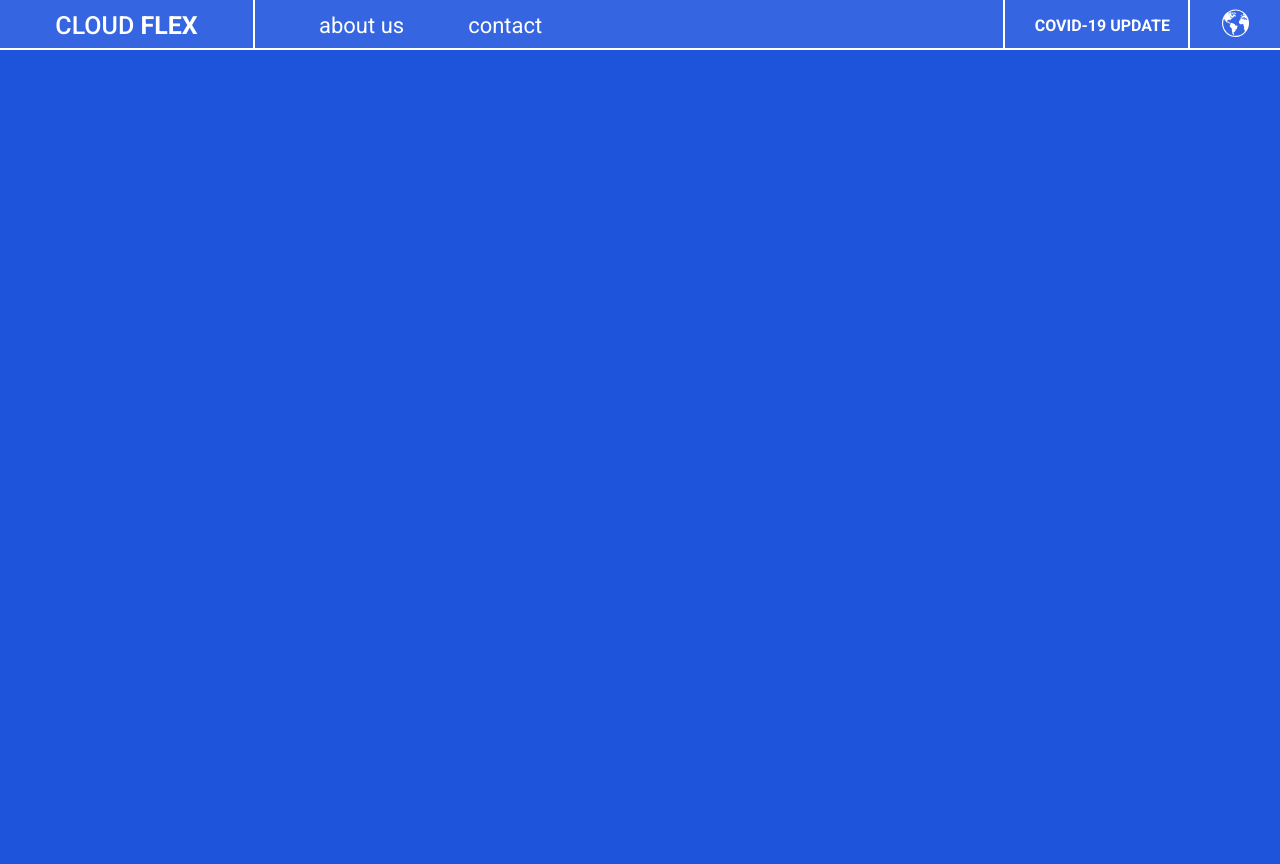
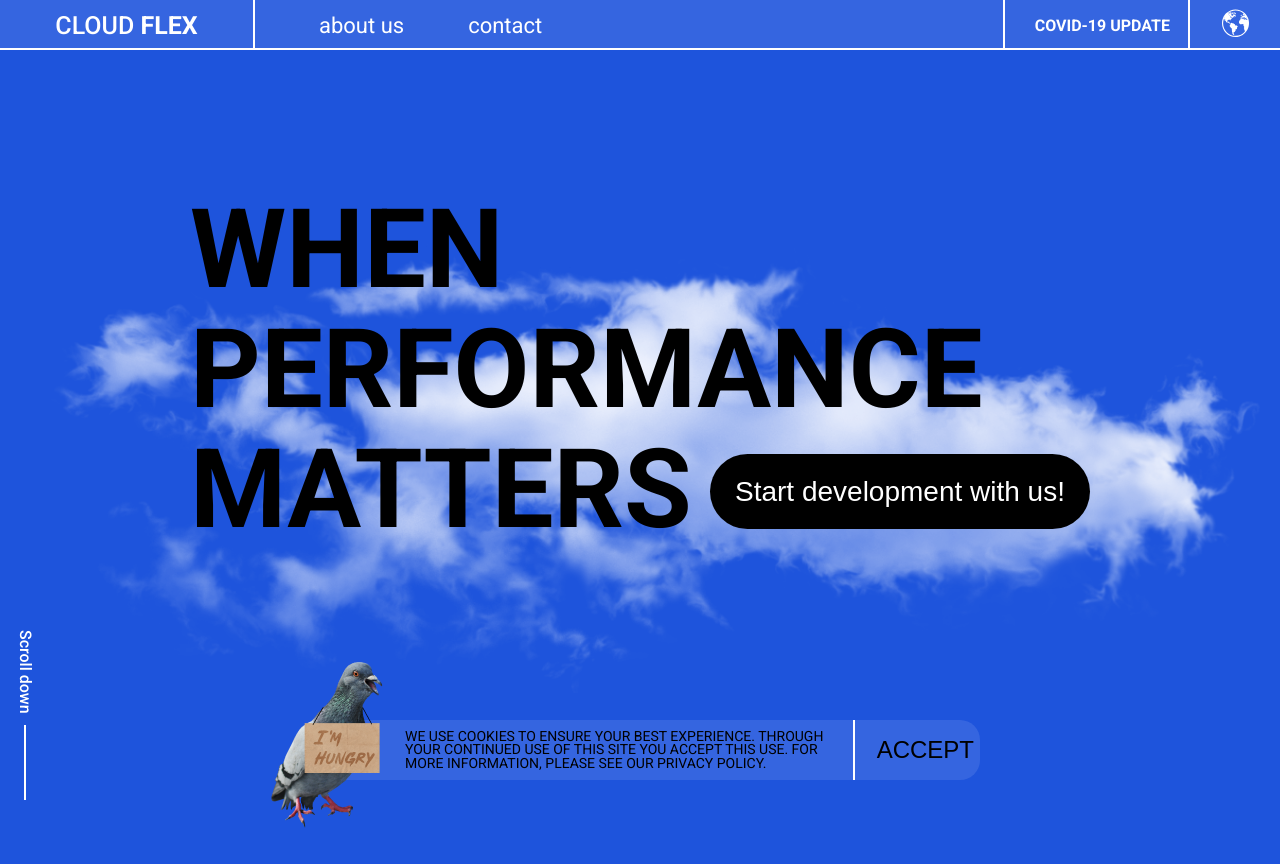
Before and after one commit to LINKERUU/landing_live_streaming, a website: page index.html in a window 1280 px wide. Before the commit the page ends 800 px from the top, so only its background shows below. Drawn offline with nearby package versions, Linux system fonts and the light colour scheme; files that its build step writes are made by us from their sources.

Commit message:
hero section implemention

```diff
--- a/index.html
+++ b/index.html
@@ -13,6 +13,7 @@
     <link rel="stylesheet" href="dist/index.css">
     <title>Live Streaming</title>
 </head>
+
 <body>
     <header class="header" aria-label="header">
         <div class="container">
@@ -25,7 +26,7 @@
                         <li class="list__item" aria-label="first link">
                             <a href="#" class="list__item-link">about us</a>
                         </li>
-                          <li class="list__item" aria-label="second link">
+                        <li class="list__item" aria-label="second link">
                             <a href="#" class="list__item-link">contact</a>
                         </li>
                     </ul>
@@ -36,13 +37,36 @@
                 <div class="nav__glob-wrapper globe">
                     <a href="#" class="globe__link" aria-label="globe info">
                         <svg class="globe__link-icon" aria-label="globe img">
-                            <use href="assets/sprites.svg#earth-icon"/>
+                            <use href="assets/sprites.svg#earth-icon" />
                         </svg>
                     </a>
                 </div>
             </nav>
         </div>
     </header>
+    <main aria-label="main content">
+        <section class="hero-section" aria-label="section hero">
+            <div class="container">
+                <div class="hero">
+                    <div class="hero__content">
+                        <h1 class="hero__content-title">WHEN PERFORMANCE MATTERS</h1>
+                        <button class="hero__content-btn">Start development with us!</button>
+                    </div>
+
+                    <div class="hero__notify">
+                        <img src="assets/webp/pigeon.png" alt="pigeon img" class="hero__notify-img">
+                        <p class="hero__notify-content">WE USE COOKIES TO ENSURE YOUR BEST EXPERIENCE.
+                            THROUGH YOUR CONTINUED USE OF THIS SITE YOU ACCEPT THIS USE.
+                            FOR MORE INFORMATION, PLEASE SEE OUR PRIVACY POLICY.</p>
+                        <button class="hero__notify-btn">accept</button>
+                    </div>
+                    <div class="hero__scroll">
+                        <span class="hero__scroll-content">Scroll down</span>
+                    </div>
+                </div>
+            </div>
+        </section>
+    </main>
 </body>
 
 </html>
--- /dev/null
+++ b/styles/_hero.scss
@@ -0,0 +1,188 @@
+@use "variables" as v;
+@use "sass:color";
+@use "mixins" as m;
+@use "placeholders";
+
+.hero {
+    position: relative;
+    max-width: 1260px;
+    height: 830px;
+    margin: 0 auto;
+    padding: 140px 0;
+    background: url("../assets/webp/cloud.webp") center/contain no-repeat;
+
+    &__content {
+        position: relative;
+        width: 900px;
+        margin: 0 auto;
+
+        &-title {
+            @include m.font(110px, 700, v.$color-black);
+            line-height: 120px;
+        }
+        &-btn {
+            width: 380px;
+            height: 75px;
+            background-color: v.$color-black;
+            @include m.font(28px, 500, v.$color-white);
+            @include m.position(absolute, 1, -1, bottom, right, 21px);
+            border-radius: 90px;
+            border: none;
+
+            &:hover {
+                cursor: pointer;
+                background-color: color.adjust(v.$color-black, $alpha: -0.35);
+            }
+
+            &:focus-visible {
+                outline: 2px solid v.$color-white;
+            }
+        }
+
+        @media (max-width: v.$media-lg) {
+            width: 100%;
+            max-width: 700px;
+            height: 500px;
+
+            &-title {
+                @include m.font(100px, 700, v.$color-black);
+            }
+            &-btn {
+                @include m.position(absolute, 1, -1, bottom, left, 21px);
+            }
+        }
+
+        @media (max-width: v.$media-md) {
+            width: 100%;
+            max-width: 560px;
+            height: 400px;
+
+            &-title {
+                @include m.font(70px, 700, v.$color-black);
+                line-height: 100px;
+            }
+            &-btn {
+                @include m.position(absolute, 1, -1, bottom, left);
+                @include m.font(18px, 500, v.$color-white);
+            }
+        }
+
+        @media (max-width: v.$media-sm) {
+            height: 280px;
+            max-width: 350px;
+            width: 100%;
+
+            &-title {
+                @include m.font(45px, 700, v.$color-black);
+                line-height: 60px;
+            }
+
+            &-btn {
+                width: 280px;
+                @include m.position(absolute, 1, -1, bottom, left);
+                @include m.font(18px, 500, v.$color-white);
+            }
+        }
+    }
+
+    &__notify {
+        position: relative;
+        margin: 170px auto 0;
+        @include m.d-flex(end, center, nowrap, row, 10px);
+        height: 60px;
+        width: 680px;
+        background-color: color.adjust(v.$color-white, $alpha: -0.9);
+        border-radius: 20px;
+
+        &-img {
+            @include m.position(absolute, 1, -1, top, left, -77px, -30px);
+        }
+
+        &-content {
+            width: 450px;
+            @include m.d-flex(end, center, nowrap);
+            height: 100%;
+            @include m.font(14px, 400, v.$color-black);
+            border-right: 2px solid v.$color-white;
+            line-height: 0.95;
+            text-transform: uppercase;
+        }
+
+        &-btn {
+            width: 115px;
+            background: none;
+            border: none;
+            cursor: pointer;
+            @include m.font(24px, 400, v.$color-black);
+            @include m.d-flex(end, center, nowrap);
+            @extend %hover-light;
+            text-transform: uppercase;
+
+            &:focus {
+                outline: 2px solid v.$color-white;
+                border-radius: 5px;
+            }
+        }
+        @media (max-width: v.$media-md) {
+            margin: 120px auto 0;
+            width: 100%;
+            max-width: 450px;
+            height: fit-content;
+            @include m.d-flex(start, center, nowrap, column);
+
+            &-content {
+                width: 100%;
+                padding: 15px 10px 15px 90px;
+                @include m.d-flex(end, center, nowrap);
+                @include m.font(12px, 400, v.$color-black);
+                border-right: none;
+                border-bottom: 2px solid v.$color-white;
+                line-height: 1.3;
+            }
+
+            &-btn {
+                @include m.font(30px, 400, v.$color-black);
+                padding: 15px 0;
+            }
+        }
+
+        @media (max-width: v.$media-sm) {
+            max-width: 280px;
+        }
+    }
+
+    &__scroll {
+        @include m.position(absolute, 1, -1, bottom, left, 162px, 0.5vw);
+
+        &-content {
+            position: relative;
+            @include m.font(16px, 500, v.$color-white);
+            writing-mode: vertical-rl;
+
+            &:after {
+                @include m.position(absolute, 1, -1, top, left, 95px, 8px);
+                display: block;
+                width: 2px;
+                content: "";
+                height: 75px;
+                background-color: v.$color-white;
+            }
+        }
+
+        @media (max-width: v.$media-lg) {
+            @include m.position(absolute, 1, -1, bottom, left, 32px, 0.5vw);
+        }
+
+        @media (max-width: v.$media-md) {
+            @include m.position(absolute, 1, -1, bottom, left, 152px, 0.5vw);
+        }
+
+         @media (max-width: v.$media-sm) {
+            @include m.position(absolute, 1, -1, bottom, left, 310px, 0.5vw);
+        }
+    }
+    @media (max-width: v.$media-md) {
+        padding: 100px 15px;
+        background: url("../assets/webp/cloud.webp") 0 25% / contain no-repeat;
+    }
+}
--- a/styles/_importer.scss
+++ b/styles/_importer.scss
@@ -1,2 +1,3 @@
 @forward 'basic';
 @forward 'header';
+@forward 'hero';
--- a/styles/_mixins.scss
+++ b/styles/_mixins.scss
@@ -1,9 +1,37 @@
-@mixin d-flex($justify:center,$align:center,$wrap:nowrap,$direction:row,$column:0,$row-gap:0) {
+@mixin d-flex(
+    $justify: center,
+    $align: center,
+    $wrap: nowrap,
+    $direction: row,
+    $column: 0,
+    $row-gap: 0
+) {
     display: flex;
-    justify-content:$justify ;
+    justify-content: $justify;
     align-items: $align;
     flex-wrap: $wrap;
     flex-direction: $direction;
     column-gap: $column;
     row-gap: $row-gap;
 }
+
+@mixin font($size: 16, $weight: 400, $color: #fff, $style: normal) {
+    font: {
+        size: $size;
+        weight: $weight;
+        style: $style;
+    }
+    color: $color;
+}
+
+@mixin position($type: 1,$zIndex: 1,$inset: -1,$top-or-bottom,$left-or-right,$value1: 0,$value2: 0) {
+    position: $type;
+    z-index: $zIndex;
+
+    @if $inset >-1 {
+        inset: $inset;
+    } @else {
+        #{$top-or-bottom}: $value1;
+        #{$left-or-right}: $value2;
+    }
+}
--- a/styles/_placeholders.scss
+++ b/styles/_placeholders.scss
@@ -7,6 +7,13 @@
     }
 }
 
+%hover-light {
+    &:hover {
+        cursor: pointer;
+        color: v.$color-white;
+    }
+}
+
 %hover-black-icon {
     &:hover {
         cursor: pointer;
```
Also changed, not shown: assets/webp/pigeon.png (added).
